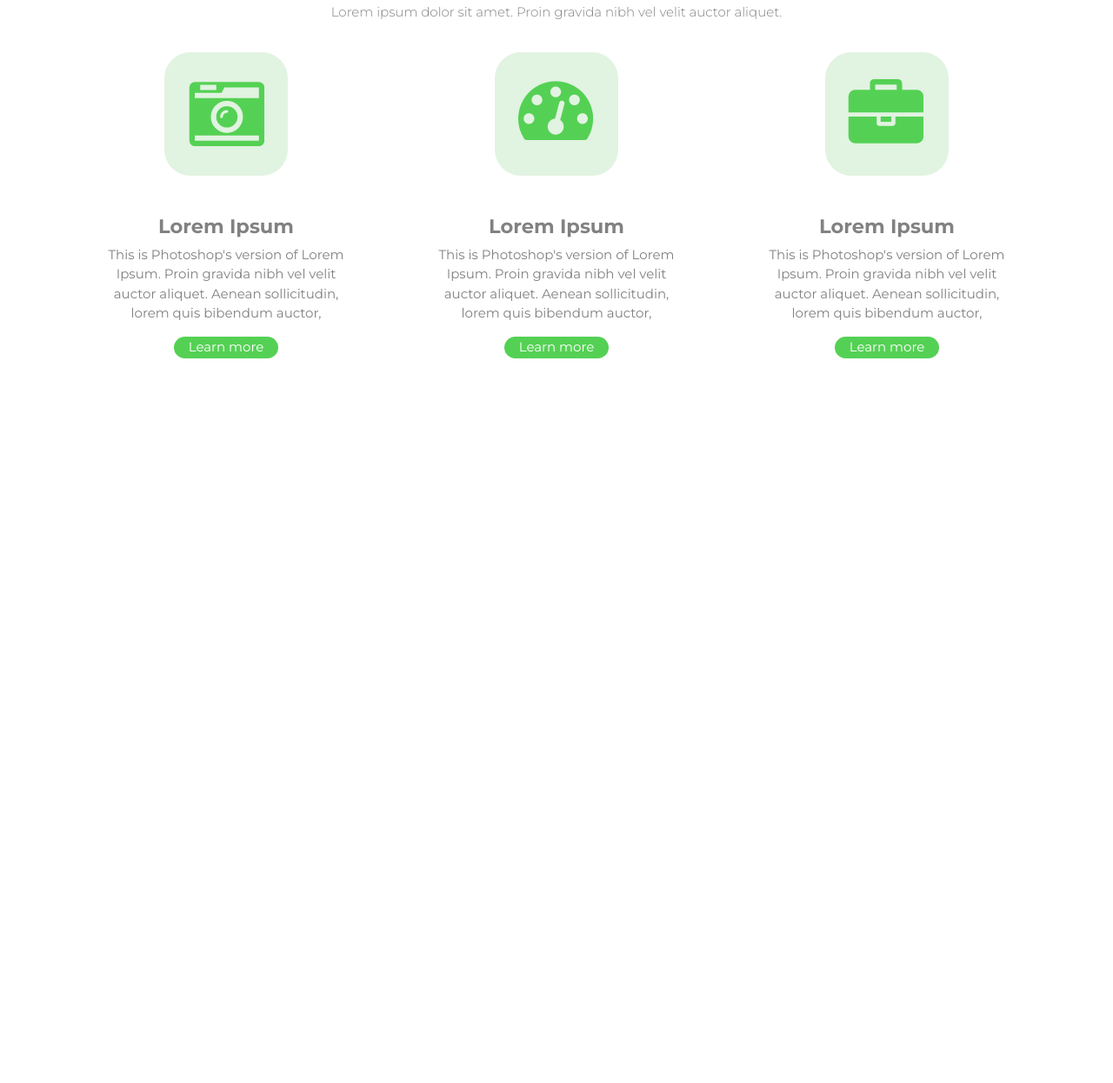
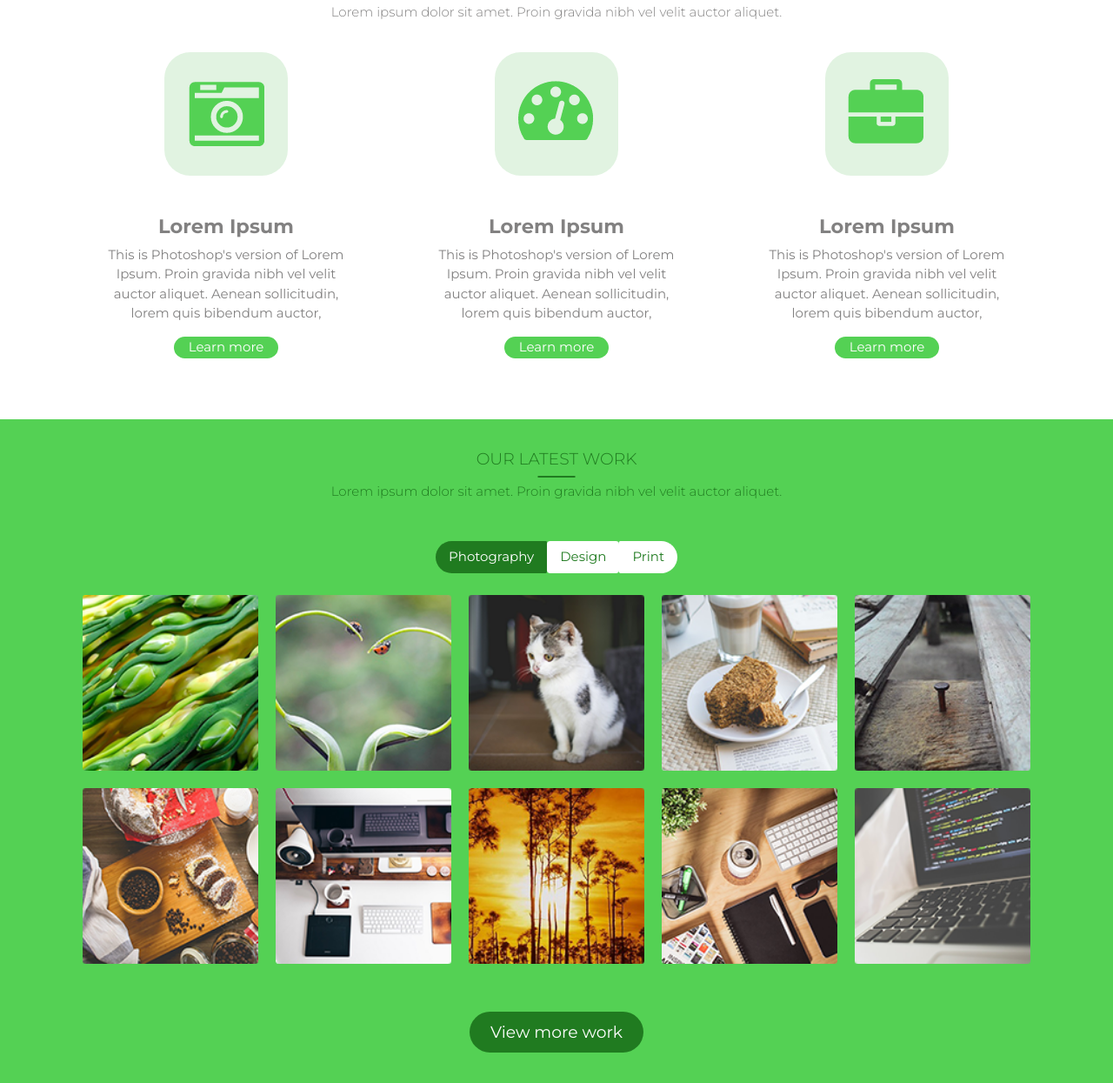
Before and after one commit to jahanzaibmaqsood/Design-to-Html-, a plain HTML site: page index.html in a window 1280 px wide. Shown: the part 870-2115 px from the top of the page at 87% size. Before the commit the page ends 1352 px from the top, so only its background shows below. Drawn offline with Linux system fonts and the light colour scheme; a script that the page names is missing.

Commit message:
Changes.

```diff
--- a/css/style.css
+++ b/css/style.css
@@ -26,6 +26,7 @@ body {
 /* Colors */
 :root {
   --primary: #54D154;
+  --primary-dark: #207B20;
   --white: #ffffff;
   --light-gray: #F2F1F1;
   --dark-gray: #333333;
@@ -97,6 +98,14 @@ body {
   background-color: var(--primary);
 }
 
+.--c-primary-dark{
+  color: var(--primary-dark);
+}
+
+.--bg-primary-dark{
+  background-color: var(--primary-dark);
+}
+
 .--c-white{
   color: var(--white);
 }
@@ -135,18 +144,21 @@ body {
 /* Typography */
 
 .--section-heading{
-  color: var(--text-color-dark);
   font-size: 1.25rem;
 }
 
 .--heading-underline::after{
-  content: '';
+    content: '';
     border: 1px solid var(--text-color-dark);
     width: 43px;
     position: absolute;
     bottom: -10px;
     left: 50%;
     transform: translateX(-50%);
+}
+
+.--heading-underline-green::after{
+  border: 1px solid var(--primary-dark);
 }
 
 
@@ -253,7 +265,55 @@ body {
   background-color: rgba(255, 255, 255, 0.7);
 }
 
-.what-we-do .--section-description{
+.--section-description{
   margin-top: 1rem;
   margin-bottom: 0px;;
 }
+
+
+.our-latest-work .nav-link{
+  background-color: var(--white);
+  color: var(--primary-dark);
+}
+
+.our-latest-work .nav-link.active{
+  background-color: var(--primary-dark);
+  color: var(--white);
+}
+
+
+.our-latest-work #pills-home-tab{
+  border-top-left-radius: 50px;
+  border-bottom-left-radius: 50px;
+}
+
+.our-latest-work #pills-contact-tab{
+  border-top-right-radius: 50px;
+  border-bottom-right-radius: 50px;
+}
+
+
+.our-latest-work .images-gallery img{
+  width: 20%;
+  padding: 10px;
+}
+
+
+
+@media only screen and (max-width: 768px) {
+  .our-latest-work .images-gallery img{
+    width: 50%;
+    padding: 10px;
+  }
+
+}
+
+@media only screen and (max-width: 425px) {
+  .our-latest-work .images-gallery img{
+    width: 100%;
+    padding: 10px;
+  }
+  .our-latest-work .nav-link{
+    font-size: 10px;
+  }
+}
--- a/index.html
+++ b/index.html
@@ -27,7 +27,7 @@
 <body>
 
 	<header class="header">
-		<nav class="navbar navbar-expand-lg navbar-dark bg-transparent">
+		<nav class="navbar navbar-expand-lg navbar-dark" id="navBar">
 			<button class="navbar-toggler" type="button" data-toggle="collapse" data-target="#navbarSupportedContent"
 				aria-controls="navbarSupportedContent" aria-expanded="false" aria-label="Toggle navigation">
 				<span class="navbar-toggler-icon"></span>
@@ -68,7 +68,8 @@
 			<div class="position-relative">
 				<h2 class="--section-heading --heading-underline --fw-l">WHAT WE DO</h2>
 			</div>
-			<p class="--section-description --fw-l --c-text-color">Lorem ipsum dolor sit amet. Proin gravida nibh vel velit auctor aliquet.
+			<p class="--section-description --fw-l --c-text-color">Lorem ipsum dolor sit amet. Proin gravida nibh vel
+				velit auctor aliquet.
 			</p>
 		</div>
 		<div class="container text-center">
@@ -77,7 +78,8 @@
 					<div class="--p-35">
 						<img src="img/what-camera.png" alt="">
 						<h4 class="mt-5 --c-text-color-dark --fw-b">Lorem Ipsum</h4>
-						<p class="--c-text-color">This is Photoshop's version of Lorem Ipsum. Proin gravida nibh vel velit auctor aliquet.
+						<p class="--c-text-color">This is Photoshop's version of Lorem Ipsum. Proin gravida nibh vel
+							velit auctor aliquet.
 							Aenean sollicitudin, lorem quis bibendum auctor,
 						</p>
 						<a href="javascript:void(0);"
@@ -88,7 +90,8 @@
 					<div class="--p-35">
 						<img src="img/what-meter.png" alt="">
 						<h4 class="mt-5 --c-text-color-dark --fw-b">Lorem Ipsum</h4>
-						<p class="--c-text-color">This is Photoshop's version of Lorem Ipsum. Proin gravida nibh vel velit auctor aliquet.
+						<p class="--c-text-color">This is Photoshop's version of Lorem Ipsum. Proin gravida nibh vel
+							velit auctor aliquet.
 							Aenean sollicitudin, lorem quis bibendum auctor,
 						</p>
 						<a href="javascript:void(0);"
@@ -99,7 +102,8 @@
 					<div class="--p-35">
 						<img src="img/what-suitcase.png" alt="">
 						<h4 class="mt-5 --c-text-color-dark --fw-b">Lorem Ipsum</h4>
-						<p class="--c-text-color">This is Photoshop's version of Lorem Ipsum. Proin gravida nibh vel velit auctor aliquet.
+						<p class="--c-text-color">This is Photoshop's version of Lorem Ipsum. Proin gravida nibh vel
+							velit auctor aliquet.
 							Aenean sollicitudin, lorem quis bibendum auctor,
 						</p>
 						<a href="javascript:void(0);"
@@ -108,6 +112,86 @@
 				</div>
 			</div>
 		</div>
+	</section>
+
+	<section class="our-latest-work --p-35 --bg-primary">
+		<div class="text-center">
+			<div class="position-relative">
+				<h2 class="--section-heading --heading-underline --heading-underline-green --fw-l --c-primary-dark">OUR
+					LATEST WORK</h2>
+			</div>
+			<p class="--section-description --fw-l --c-text-color --c-primary-dark">Lorem ipsum dolor sit amet. Proin
+				gravida nibh vel velit auctor aliquet.
+			</p>
+		</div>
+
+		<div class="container text-center">
+			<div class="mt-5 mb-5">
+				<ul class="nav nav-pills justify-content-center mb-3" id="pills-tab" role="tablist">
+					<li class="nav-item" role="presentation">
+						<a class="nav-link active" id="pills-home-tab" data-toggle="pill" href="#pills-home" role="tab"
+							aria-controls="pills-home" aria-selected="true">Photography</a>
+					</li>
+					<li class="nav-item" role="presentation">
+						<a class="nav-link" id="pills-profile-tab" data-toggle="pill" href="#pills-profile" role="tab"
+							aria-controls="pills-profile" aria-selected="false">Design</a>
+					</li>
+					<li class="nav-item" role="presentation">
+						<a class="nav-link" id="pills-contact-tab" data-toggle="pill" href="#pills-contact" role="tab"
+							aria-controls="pills-contact" aria-selected="false">Print</a>
+					</li>
+				</ul>
+				<div class="tab-content" id="pills-tabContent">
+					<div class="tab-pane fade show active" id="pills-home" role="tabpanel"
+						aria-labelledby="pills-home-tab">
+						<div class="images-gallery d-flex flex-wrap justify-content-between">
+							<img src="img/Clip-1.png" alt="">
+							<img src="img/Clip-2.png" alt="">
+							<img src="img/Clip-3.png" alt="">
+							<img src="img/Clip-4.png" alt="">
+							<img src="img/Clip-5.png" alt="">
+							<img src="img/Clip-6.png" alt="">
+							<img src="img/Clip-7.png" alt="">
+							<img src="img/Clip-8.png" alt="">
+							<img src="img/Clip-9.png" alt="">
+							<img src="img/Clip.png" alt="">
+						</div>
+					</div>
+					<div class="tab-pane fade" id="pills-profile" role="tabpanel" aria-labelledby="pills-profile-tab">
+						<div class="images-gallery d-flex flex-wrap justify-content-between">
+							<img src="img/Clip-6.png" alt="">
+						<img src="img/Clip-7.png" alt="">
+						<img src="img/Clip-8.png" alt="">
+						<img src="img/Clip-9.png" alt="">
+						<img src="img/Clip.png" alt="">
+						<img src="img/Clip-1.png" alt="">
+						<img src="img/Clip-2.png" alt="">
+						<img src="img/Clip-3.png" alt="">
+						<img src="img/Clip-4.png" alt="">
+						<img src="img/Clip-5.png" alt="">
+						</div>
+					</div>
+					<div class="tab-pane fade" id="pills-contact" role="tabpanel" aria-labelledby="pills-contact-tab">
+						<div class="images-gallery d-flex flex-wrap justify-content-between">
+							<img src="img/Clip.png" alt="">
+						<img src="img/Clip-1.png" alt="">
+						<img src="img/Clip-2.png" alt="">
+						<img src="img/Clip-3.png" alt="">
+						<img src="img/Clip-4.png" alt="">
+						<img src="img/Clip-5.png" alt="">
+						<img src="img/Clip-7.png" alt="">
+						<img src="img/Clip-8.png" alt="">
+						<img src="img/Clip-9.png" alt="">
+						<img src="img/Clip-6.png" alt="">
+						</div>
+					</div>
+				</div>
+			</div>
+
+			<a href="javascript:void(0);" class="btn --custom-button --bg-primary-dark --c-white">View more work</a>
+
+		</div>
+
 	</section>
 
 	<!-- Script tags -->
```
Also changed, not shown: img/Clip-1.png (added), img/Clip-2.png (added), img/Clip-3.png (added), img/Clip-4.png (added), img/Clip-5.png (added), img/Clip-6.png (added), img/Clip-7.png (added), img/Clip-8.png (added), img/Clip-9.png (added), img/Clip.png (added).
